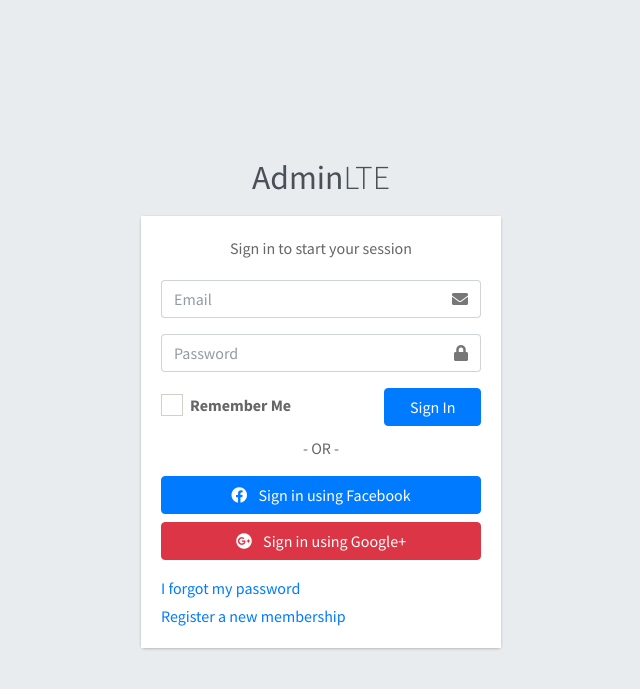
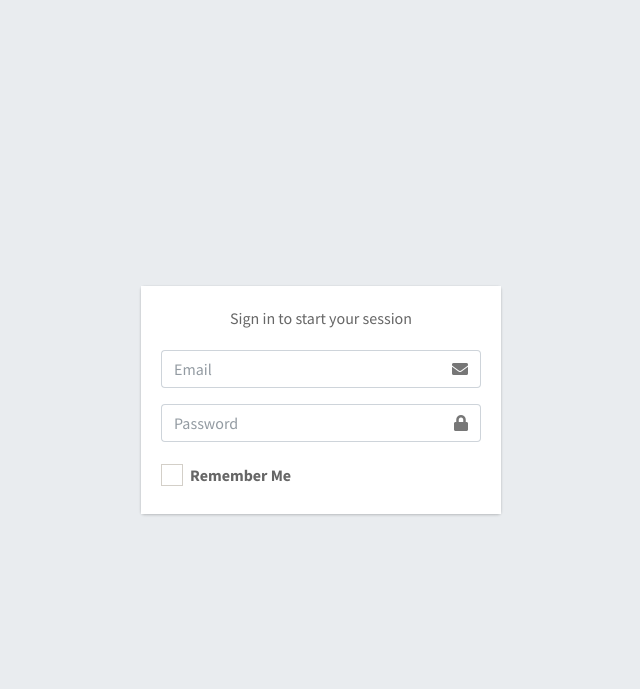
Before and after one commit to bhupalxettrichhetri/work_cms, a Django app: template templates/allauth/templates/account/login.html in a window 1280 px wide. Shown: the top 689 px of the page, without its empty margins (319-959 px from the left). Run offline with Django 4.2, Linux system fonts and the light colour scheme; the template is opened without the code that fills it: values that come from a table or form of the project are taken from there, others are empty; parts of the project's set-up code (start-up, migrations or seed data) failed here and were passed over; some libraries are stand-ins or nearby versions.

Commit message:
LOGIN PAGE CLEANUP

```diff
--- a/templates/allauth/templates/account/login.html
+++ b/templates/allauth/templates/account/login.html
@@ -4,7 +4,7 @@
 <head>
   <meta charset="utf-8">
   <meta name="viewport" content="width=device-width, initial-scale=1">
-  <title>AdminLTE 3 | Log in</title>
+  <title>Log in</title>
 
   <!-- Google Font: Source Sans Pro -->
   <link rel="stylesheet" href="https://fonts.googleapis.com/css?family=Source+Sans+Pro:300,400,400i,700&display=fallback">
@@ -35,9 +35,9 @@
 </div>
 {% endif %}
 <div class="login-box">
-  <div class="login-logo">
+  <!-- <div class="login-logo">
     <a href="{% static 'adminLTE/' %}index2.html"><b>Admin</b>LTE</a>
-  </div>
+  </div> -->
   <!-- /.login-logo -->
   <div class="card">
     <div class="card-body login-card-body">
@@ -71,14 +71,14 @@
             </div>
           </div>
           <!-- /.col -->
-          <div class="col-4">
+          <!-- <div class="col-4">
             <button type="submit" class="btn btn-primary btn-block">Sign In</button>
-          </div>
+          </div> -->
           <!-- /.col -->
         </div>
       </form>
 
-      <div class="social-auth-links text-center mb-3">
+      <!-- <div class="social-auth-links text-center mb-3">
         <p>- OR -</p>
         <a href="#" class="btn btn-block btn-primary">
           <i class="fab fa-facebook mr-2"></i> Sign in using Facebook
@@ -86,15 +86,15 @@
         <a href="#" class="btn btn-block btn-danger">
           <i class="fab fa-google-plus mr-2"></i> Sign in using Google+
         </a>
-      </div>
+      </div> -->
       <!-- /.social-auth-links -->
 
-      <p class="mb-1">
+      <!-- <p class="mb-1">
         <a href="{% static 'adminLTE/' %}pages/examples/forgot-password.html">I forgot my password</a>
       </p>
       <p class="mb-0">
         <a href="{% static 'adminLTE/' %}pages/examples/register.html" class="text-center">Register a new membership</a>
-      </p>
+      </p> -->
     </div>
     <!-- /.login-card-body -->
   </div>
```
